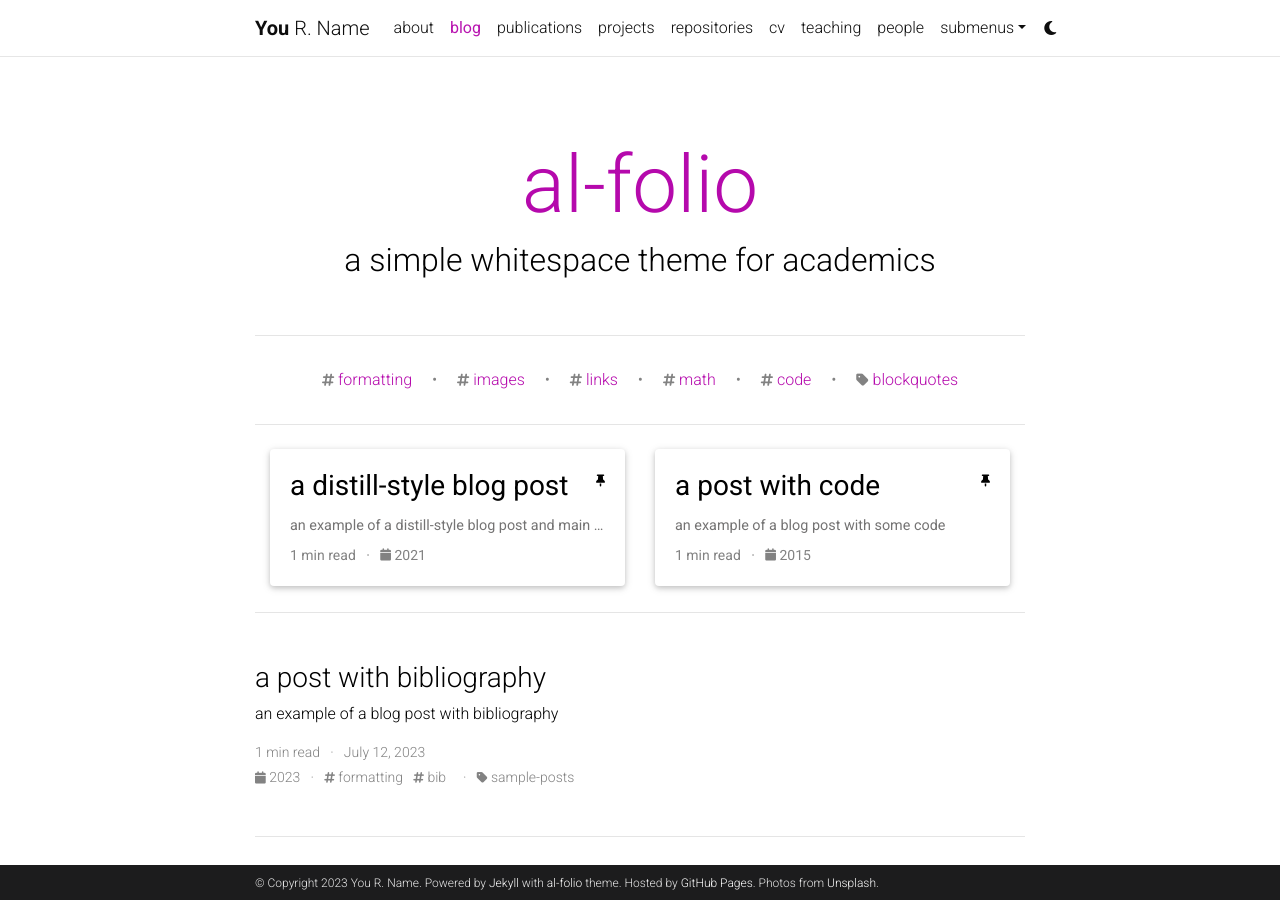
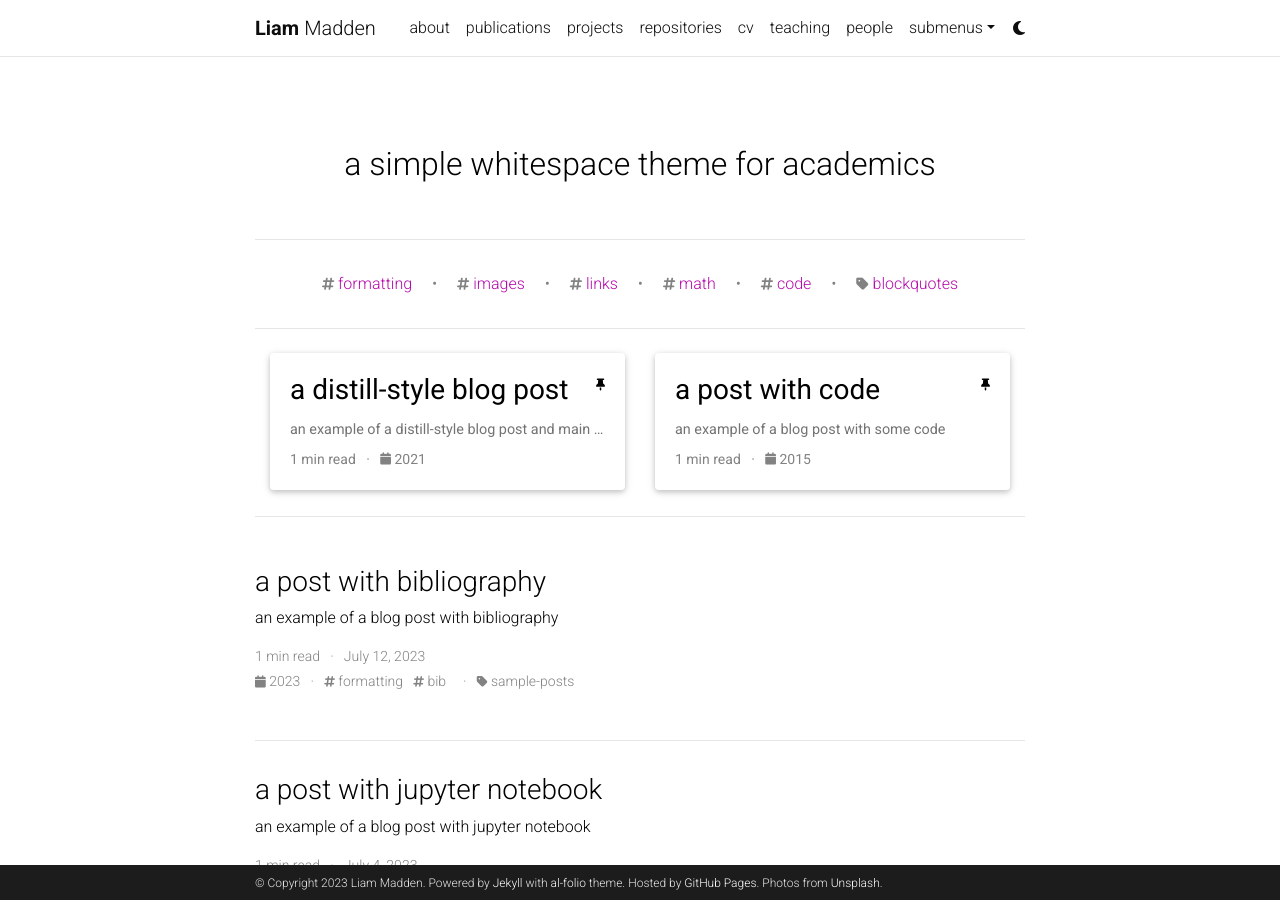
Before and after one commit to liammadden/liammadden.github.io, a Jekyll site: the page built from blog/index.html, in a window 1280 px wide and 900 px high. Built offline with Jekyll 4.4.1, drawn with Linux system fonts in a browser that asks for light colours; the list of posts is cut into pages by our own code; comment, search, counter and statistics services are not loaded; a style sheet for code colours, icons or effects is not loaded.

Commit message:
basic name updates

```diff
--- a/_config.yml
+++ b/_config.yml
@@ -3,10 +3,10 @@
 # -----------------------------------------------------------------------------
 
 title: blank # the website title (if blank, full name will be used instead)
-first_name: You
-middle_name: R.
-last_name: Name
-email: you@example.com
+first_name: Liam
+middle_name:
+last_name: Madden
+email: liam.madden@ece.ubc.ca
 description: > # the ">" symbol means to ignore newlines until "footer_text:"
   A simple, whitespace theme for academics. Based on [*folio](https://github.com/bogoli/-folio) design.
 footer_text: >
@@ -67,13 +67,13 @@
 # Social integration
 # -----------------------------------------------------------------------------
 
-github_username: # your GitHub user name
+github_username: liammadden # your GitHub user name
 gitlab_username: # your GitLab user name
 twitter_username: # your Twitter handle
 mastodon_username: # your mastodon instance+username in the format instance.tld/@username
 linkedin_username: # your LinkedIn user name
 telegram_username: # your Telegram user name
-scholar_userid: # your Google Scholar ID
+scholar_userid: BtX7-lgAAAAJ&hl # your Google Scholar ID
 semanticscholar_id: # your Semantic Scholar ID
 whatsapp_number: # your WhatsApp number (full phone number in international format. Omit any zeroes, brackets, or dashes when adding the phone number in international format.)
 orcid_id: # your ORCID ID
@@ -103,8 +103,7 @@
 zotero_username: # your zotero username
 wechat_qr: # filename of your wechat qr-code saved as an image (e.g., wechat-qr.png if saved to assets/img/wechat-qr.png)
 
-contact_note: >
-  You can even add a little note about which of these is the best way to reach you.
+contact_note:
 
 # -----------------------------------------------------------------------------
 # Analytics and search engine verification
@@ -120,8 +119,8 @@
 # Blog
 # -----------------------------------------------------------------------------
 
-blog_name: al-folio # blog_name will be displayed in your blog page
-blog_nav_title: blog # your blog must have a title for it to be displayed in the nav bar
+blog_name: # blog_name will be displayed in your blog page
+blog_nav_title:  # your blog must have a title for it to be displayed in the nav bar
 blog_description: a simple whitespace theme for academics
 permalink: /blog/:year/:title/
 
```
